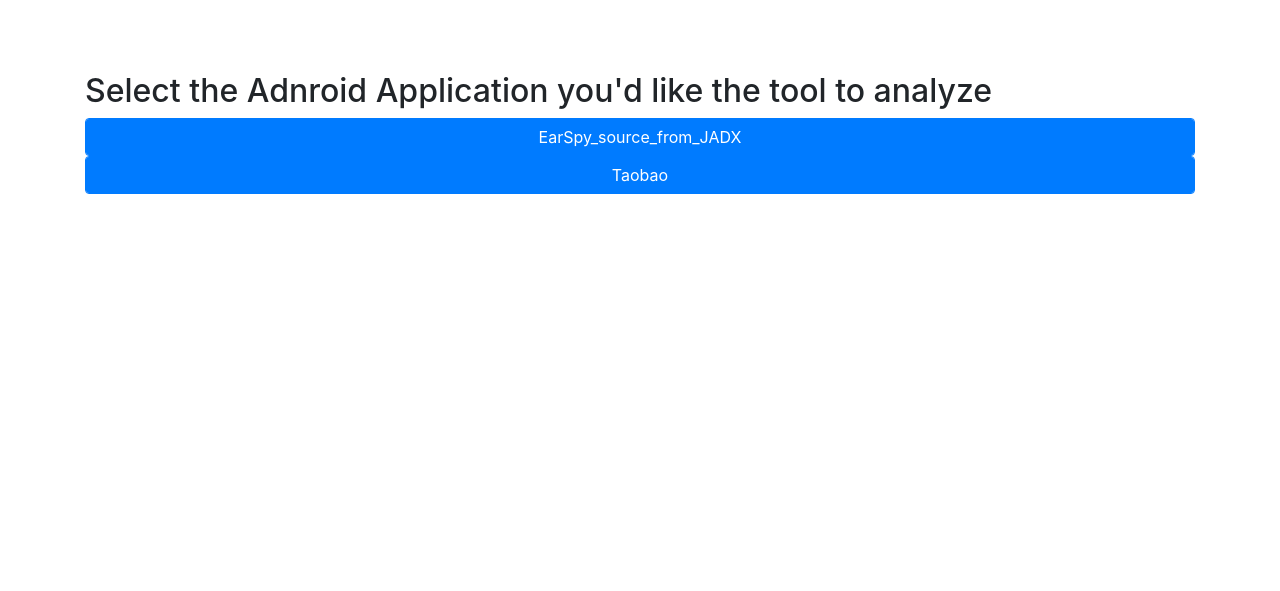
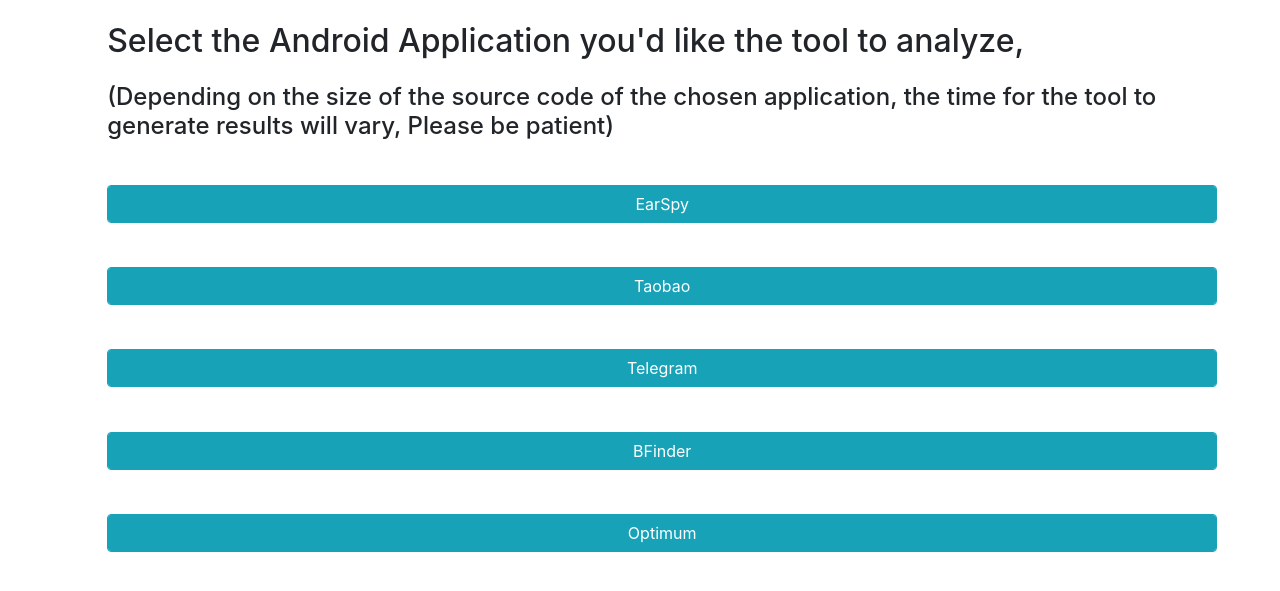
Before and after one commit to tejaswiniR161/permissionAnalysisAndroid, a Django app: page /app/select in a window 1280 px wide. Shown: the top 591 px of the page. Run offline with Django 3.2, Linux system fonts and the light colour scheme; parts of the project's set-up code (start-up, migrations or seed data) failed here and were passed over; some libraries are stand-ins or nearby versions.

Commit message:
EarSpy default selection, chages to tem[lates to show app name and navigation smoother

```diff
--- a/analysis/app/templates/selection.html
+++ b/analysis/app/templates/selection.html
@@ -29,22 +29,28 @@
                 });
             });
         </script>
+        <style>
+            button, h2, h4{
+                margin:2%;
+            }
+        </style>
         </head>
 
-        <body class="container">
-            <br/>
-            <br/>
-            <br/>
+        <body>
+            <div class="container">
                 <h2>
-                    Select the Adnroid Application you'd like the tool to analyze
+                    Select the Android Application you'd like the tool to analyze,
                 </h2>
 
-                <button class="btn-primary form-control" id="EarSpy_source_from_JADX">EarSpy_source_from_JADX</button>
-                <button class="btn-primary form-control" id="Taobao">Taobao</button>
+                <h4>
+                    (Depending on the size of the source code of the chosen application, the time for the tool to generate results will vary, Please be patient)
+                </h4>
 
-            <br/>
-            <br/>
-            <br/>
-
+                <button class="btn btn-info form-control" id="EarSpy">EarSpy</button>
+                <button class="btn btn-info form-control" id="Taobao">Taobao</button>
+                <button class="btn btn-info form-control" id="Telegram">Telegram</button>
+                <button class="btn btn-info form-control" id="BFinder">BFinder</button>
+                <button class="btn btn-info form-control" id="Optimum">Optimum</button>
+            </div>
         </body>
 </html>
--- a/analysis/app/views.py
+++ b/analysis/app/views.py
@@ -28,7 +28,7 @@ functionsBasedOnPermissionMappingInitial={}
 relativeDecompiledPath=""
 unopenableActivityJava=[]
 openableActivityJava=[]
-AppName="EarSpy_source_from_JADX"
+AppName="EarSpy"
 
 activityMappingNames={}
 activityMappingPermissions={}
@@ -53,7 +53,7 @@ def uiInfo(request):
     global activityMappingPermissions
     global activityMappingFunctions
     global missingActivities
-    response = JsonResponse({"activityMapping":activityMapping,"activityMappingPermissions":activityMappingPermissions,"listOfPermissionLevels":PermissionLevels,"listOfPermissions":listOfPermissions,"missingActivities":missingActivities,"listOfActivities":listOfActivities,"listOfServices":listOfServices})
+    response = JsonResponse({"activityMapping":activityMapping,"activityMappingPermissions":activityMappingPermissions,"listOfPermissionLevels":PermissionLevels,"listOfPermissions":listOfPermissions,"missingActivities":missingActivities,"listOfActivities":listOfActivities,"listOfServices":listOfServices,"AppName":AppName})
     return response
     #return render(request,{"activityMapping":activityMapping,"activityMappingPermissions":activityMappingPermissions,"listOfPermissionLevels":PermissionLevels,"listOfPermissions":listOfPermissions})
 
@@ -103,7 +103,7 @@ def index(request):
 
     find_security_per_permission()
 
-    return render(request,'index.html',{"activityMapping":activityMapping,"activityMappingPermissions":activityMappingPermissions,"listOfPermissionLevels":PermissionLevels,"listOfPermissions":listOfPermissions,"listOfServices":listOfServices})
+    return render(request,'index.html',{"activityMapping":activityMapping,"activityMappingPermissions":activityMappingPermissions,"listOfPermissionLevels":PermissionLevels,"listOfPermissions":listOfPermissions,"listOfServices":listOfServices,"AppName":AppName})
 
 def select(request):
     return render(request,'selection.html')
```
Also changed, not shown: analysis/app/templates/index.html (+25 -18 lines).
